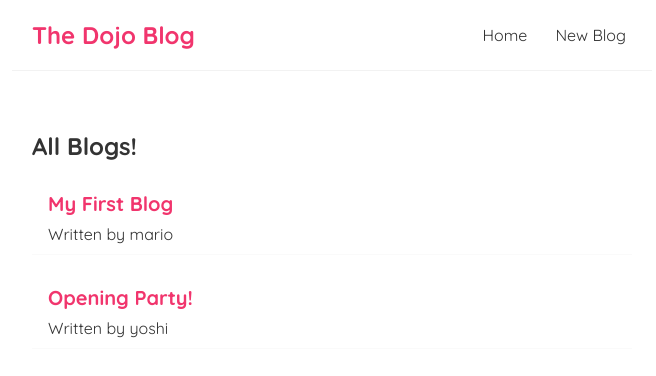
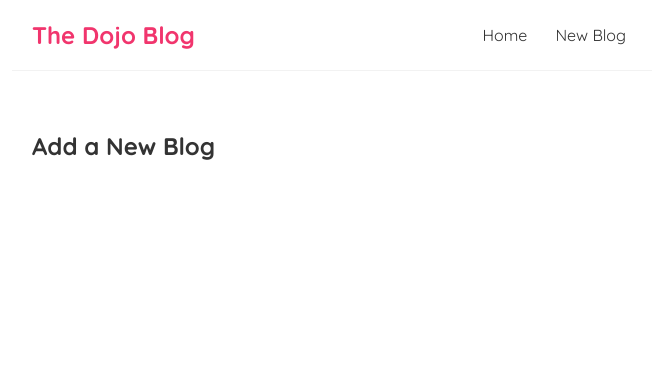
Before and after one commit to kylejcho/React-App, a React (Create React App) app: page /create in a window 1280 px wide. Shown: the top 376 px of the page, without its empty margins (308-964 px from the left). Built offline with nearby package versions, Linux system fonts and the light colour scheme; data requests are answered from the project's data file.

Commit message:
Create New Blog

```diff
--- a/src/App.js
+++ b/src/App.js
@@ -1,6 +1,7 @@
 import Navbar from "./Navbar";
 import Home from "./Home";
 import { BrowserRouter as Router, Route, Switch } from "react-router-dom";
+import Create from "./Create";
 
 function App() {
   return (
@@ -9,8 +10,11 @@
         <Navbar />
         <div className="content">
           <Switch>
-            <Route path="/">
+            <Route exact path="/">
               <Home />
+            </Route>
+            <Route path="/create">
+              <Create />
             </Route>
           </Switch>
         </div>
--- /dev/null
+++ b/src/Create.js
@@ -0,0 +1,9 @@
+const Create = () => {
+  return (
+    <div className="create">
+      <h2>Add a New Blog</h2>
+    </div>
+  );
+};
+
+export default Create;
```
Also changed, not shown: 1 other file (tests, documents, lock files or other folders).
